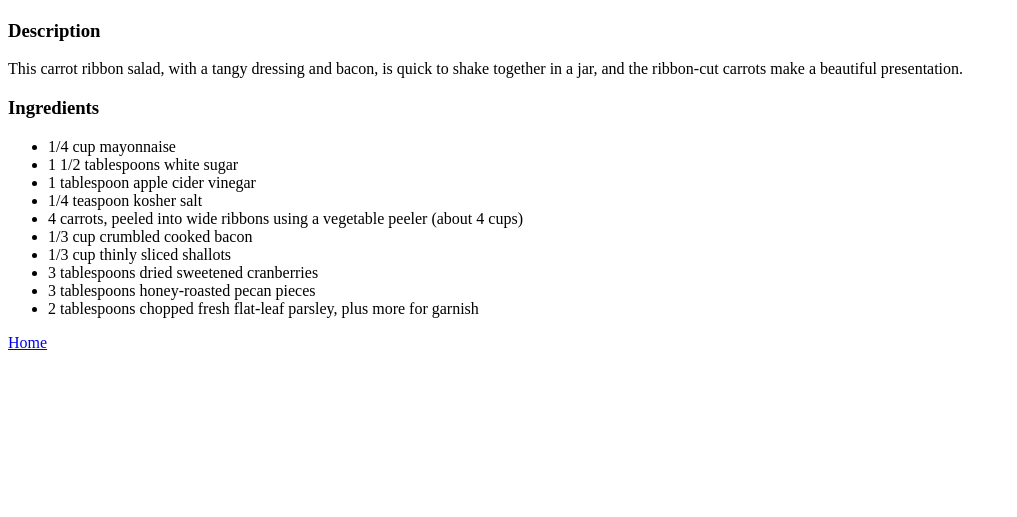
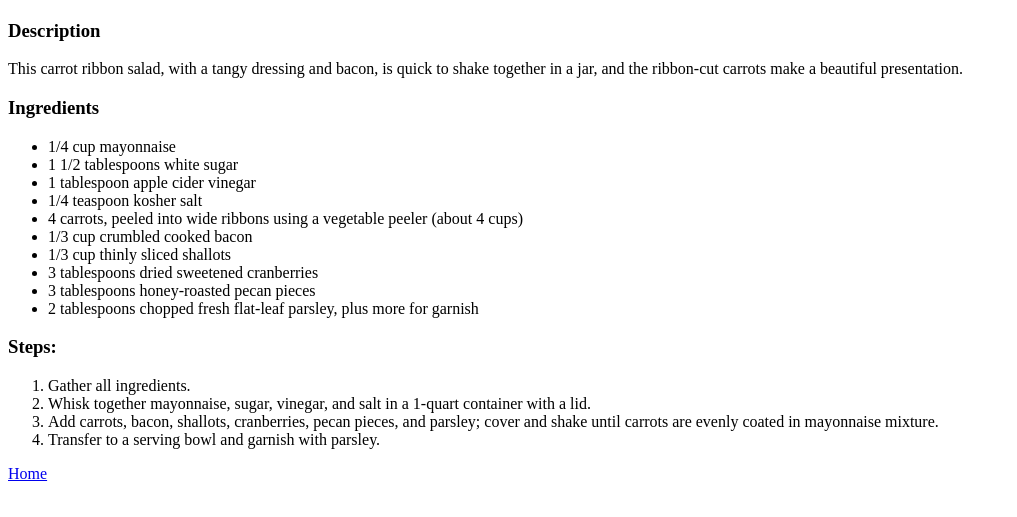
Before and after one commit to Ahmad2997/odin-recipes, a plain HTML site: page recipes/carrot-ribbon-salad.html in a window 1280 px wide. Shown: the part 99-616 px from the top of the page, without its empty margins (0-1017 px from the left). Drawn offline with Linux system fonts and the light colour scheme.

Commit message:
Add Steps section

```diff
--- a/recipes/carrot-ribbon-salad.html
+++ b/recipes/carrot-ribbon-salad.html
@@ -23,6 +23,13 @@
             <li>3 tablespoons honey-roasted pecan pieces</li>
             <li>2 tablespoons chopped fresh flat-leaf parsley, plus more for garnish</li>
         </ul>
+        <h3>Steps:</h3>
+        <ol>
+            <li>Gather all ingredients.</li>
+            <li>Whisk together mayonnaise, sugar, vinegar, and salt in a 1-quart container with a lid.</li>
+            <li>Add carrots, bacon, shallots, cranberries, pecan pieces, and parsley; cover and shake until carrots are evenly coated in mayonnaise mixture. </li>
+            <li>Transfer to a serving bowl and garnish with parsley.</li>
+        </ol>
         <a href="../index.html">Home</a>
     </body>
 </html>
```
